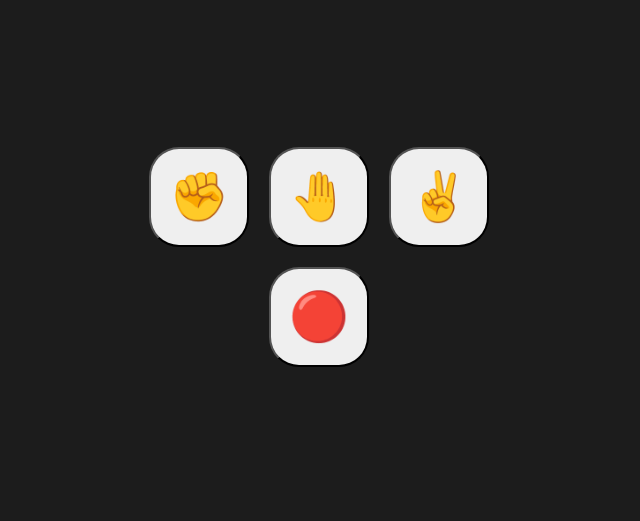
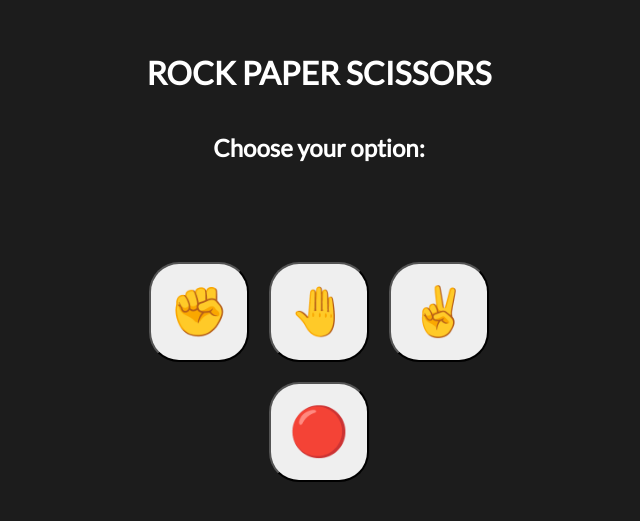
Before and after one commit to Nitin1103/rock-paper-scissors, a plain HTML site: page index.html in a window 1280 px wide. Shown: the part 143-664 px from the top of the page, without its empty margins (321-961 px from the left). Drawn offline with Linux system fonts and the light colour scheme.

Commit message:
added headings

```diff
--- a/index.html
+++ b/index.html
@@ -10,6 +10,8 @@
 
 <body>
     <div class="wrapper">
+        <h1>ROCK PAPER SCISSORS</h1>
+        <h2>Choose your option:</h2>
         <div class="buttons">
             <button class="rpsButton" value="Rock">✊</button>
             <button class="rpsButton" value="Paper">🤚</button>
--- a/style.css
+++ b/style.css
@@ -1,9 +1,12 @@
+@import url('https://fonts.googleapis.com/css2?family=Lato&display=swap');
+
 html,
 body {
     height: 100%;
     width: 100%;
     padding: 0;
     margin: 0;
+    font-family: 'Lato', sans-serif;
 }
 
 .wrapper {
@@ -18,6 +21,7 @@ body {
 }
 
 .buttons {
+    margin-top: 5rem;
     display: flex;
     gap: 20px;
 }
```
